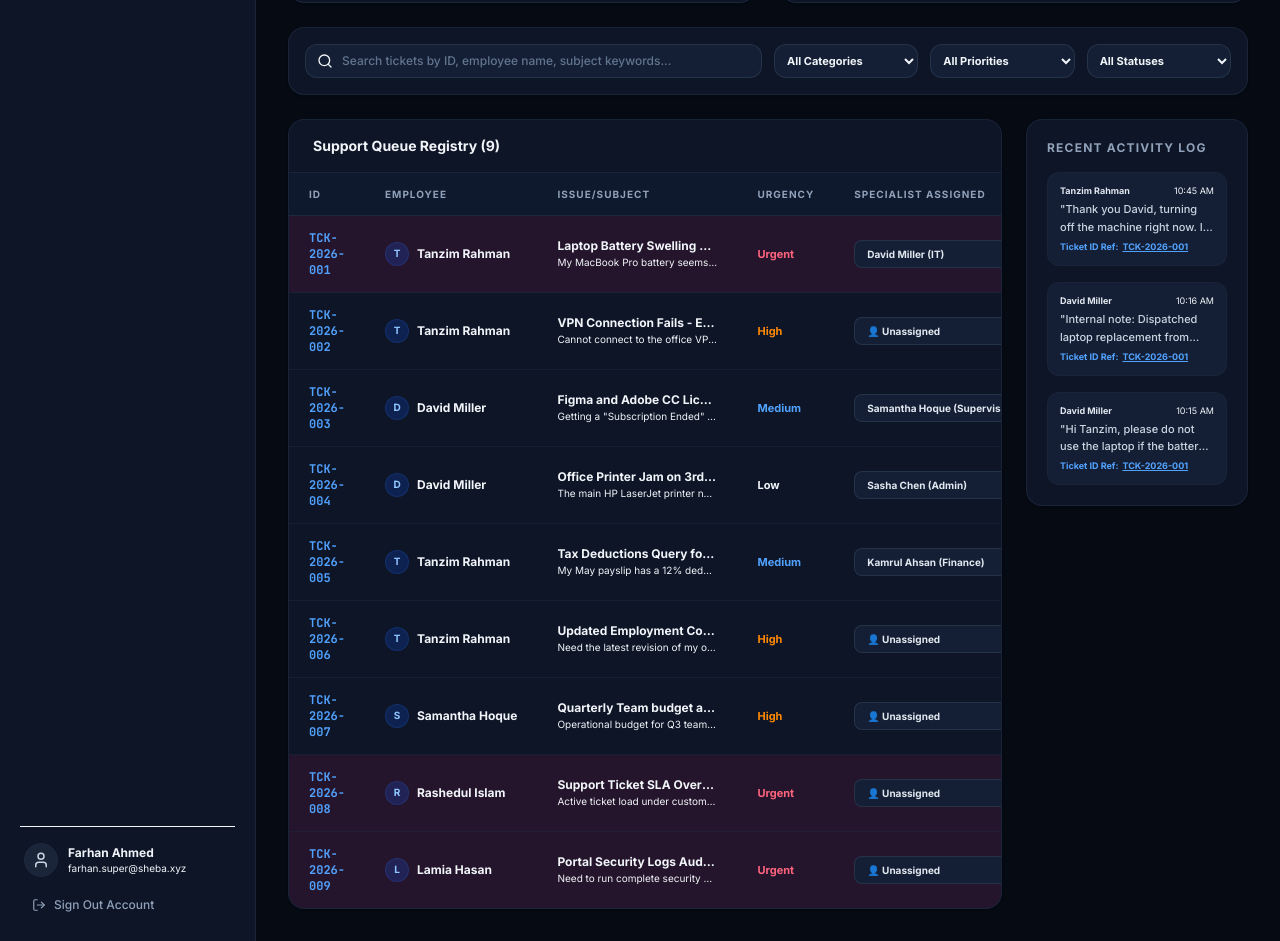
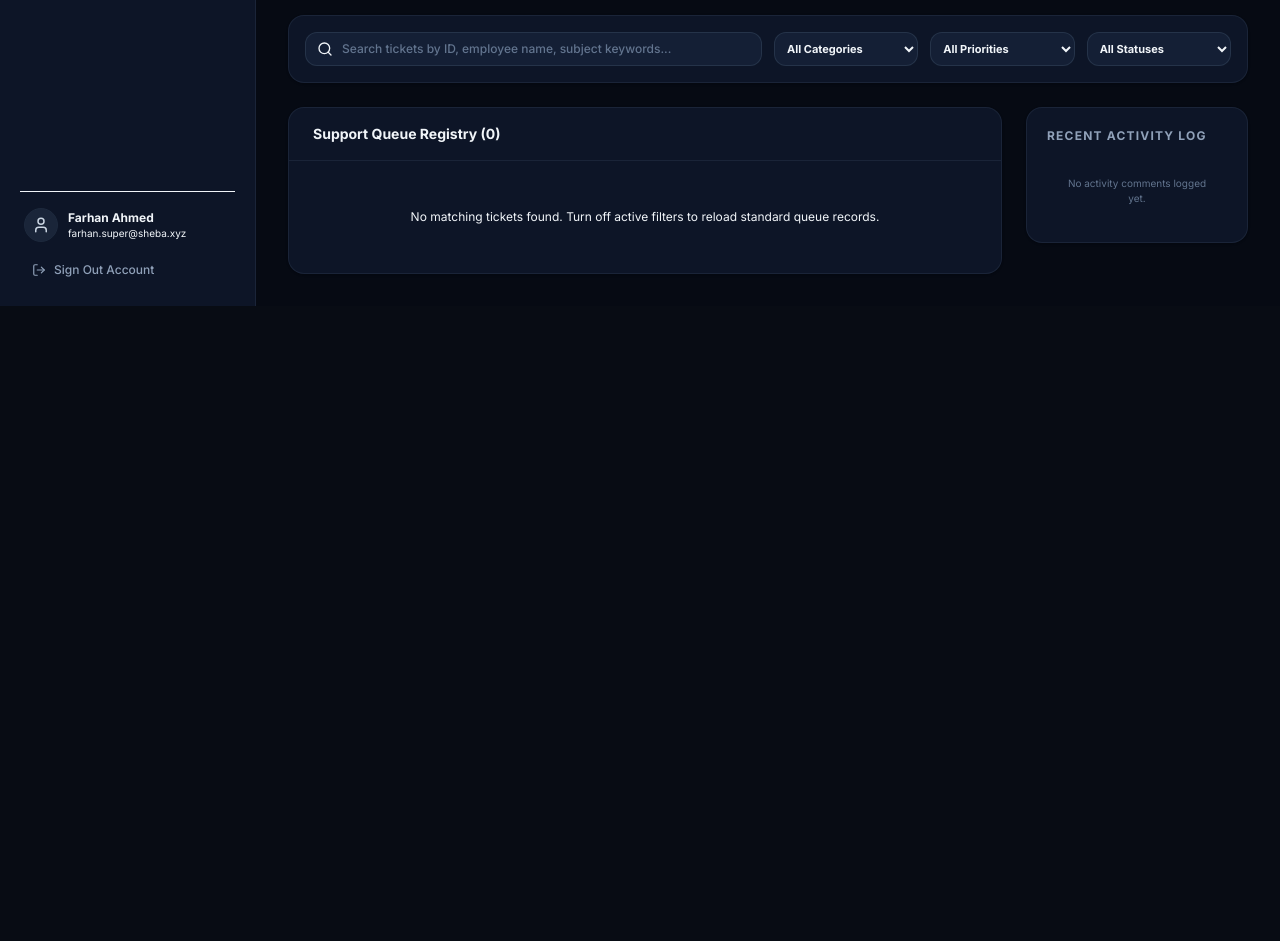
Before and after one commit to sashaown99-source/Ticketing-portal, a React (Vite) app: page / in a window 1280 px wide. Shown: the part 580-1521 px from the top of the page. After the commit the page ends 886 px from the top, so only its background shows below. Built offline with nearby package versions, Linux system fonts and the light colour scheme.

Commit message:
refactor: update dummy user data and app state logic
Reset local storage cache when detecting legacy user data and update dummy user profiles for the development environment.

```diff
--- a/src/context/AppContext.tsx
+++ b/src/context/AppContext.tsx
@@ -50,27 +50,51 @@ const AppContext = createContext<AppContextType | undefined>(undefined);
 
 export const AppProvider: React.FC<{ children: React.ReactNode }> = ({ children }) => {
   const [currentUser, setCurrentUser] = useState<User | null>(() => {
+    const savedUsers = localStorage.getItem('it_users');
+    if (savedUsers && savedUsers.includes('samantha.super@sheba.xyz')) {
+      localStorage.removeItem('it_current_user');
+      localStorage.removeItem('it_users');
+      localStorage.removeItem('it_tickets');
+      localStorage.removeItem('it_comments');
+      localStorage.removeItem('it_audit_logs');
+      return DUMMY_USERS[0];
+    }
     const saved = localStorage.getItem('it_current_user');
-    // Default to Farhan Ahmed (Admin access) to see stats first
-    return saved ? JSON.parse(saved) : DUMMY_USERS[7];
+    return saved ? JSON.parse(saved) : DUMMY_USERS[0];
   });
 
   const [users, setUsers] = useState<User[]>(() => {
+    const savedUsers = localStorage.getItem('it_users');
+    if (savedUsers && savedUsers.includes('samantha.super@sheba.xyz')) {
+      return DUMMY_USERS;
+    }
     const saved = localStorage.getItem('it_users');
     return saved ? JSON.parse(saved) : DUMMY_USERS;
   });
 
   const [tickets, setTickets] = useState<Ticket[]>(() => {
+    const savedUsers = localStorage.getItem('it_users');
+    if (savedUsers && savedUsers.includes('samantha.super@sheba.xyz')) {
+      return DUMMY_TICKETS;
+    }
     const saved = localStorage.getItem('it_tickets');
     return saved ? JSON.parse(saved) : DUMMY_TICKETS;
   });
 
   const [comments, setComments] = useState<Comment[]>(() => {
+    const savedUsers = localStorage.getItem('it_users');
+    if (savedUsers && savedUsers.includes('samantha.super@sheba.xyz')) {
+      return DUMMY_COMMENTS;
+    }
     const saved = localStorage.getItem('it_comments');
     return saved ? JSON.parse(saved) : DUMMY_COMMENTS;
   });
 
   const [auditLogs, setAuditLogs] = useState<AuditLog[]>(() => {
+    const savedUsers = localStorage.getItem('it_users');
+    if (savedUsers && savedUsers.includes('samantha.super@sheba.xyz')) {
+      return DUMMY_AUDIT_LOGS;
+    }
     const saved = localStorage.getItem('it_audit_logs');
     return saved ? JSON.parse(saved) : DUMMY_AUDIT_LOGS;
   });
@@ -279,7 +303,7 @@ export const AppProvider: React.FC<{ children: React.ReactNode }> = ({ children
     localStorage.removeItem('it_tickets');
     localStorage.removeItem('it_comments');
     localStorage.removeItem('it_audit_logs');
-    setCurrentUser(DUMMY_USERS[2]); // Back to Jenkins
+    setCurrentUser(DUMMY_USERS[0]); // Reset to default admin
     setUsers(DUMMY_USERS);
     setTickets(DUMMY_TICKETS);
     setComments(DUMMY_COMMENTS);
--- a/src/data/dummyData.ts
+++ b/src/data/dummyData.ts
@@ -3,257 +3,38 @@ import { User, Ticket, Comment, AuditLog } from '../types';
 export const DUMMY_USERS: User[] = [
   {
     id: 'emp1',
+    name: 'Farhan Ahmed',
+    email: 'farhan.super@sheba.xyz',
+    role: 'Admin access',
+    username: 'farhan_master',
+    employeeId: 'EMP-001',
+    department: 'Global Executive Systems Admin',
+    avatarUrl: undefined
+  },
+  {
+    id: 'emp2',
+    name: 'Sasha',
+    email: 'sashaown99@gmail.com',
+    role: 'Admin access',
+    username: 'sashaown',
+    employeeId: 'EMP-002',
+    department: 'Corporate Admin',
+    avatarUrl: undefined
+  },
+  {
+    id: 'emp3',
     name: 'Tanzim Rahman',
     email: 'tanzim.agent@sheba.xyz',
     role: 'agent',
     username: 'tanzim99',
-    employeeId: 'EMP-001',
+    employeeId: 'EMP-003',
     department: 'Customer Service Operations',
-    avatarUrl: 'https://images.unsplash.com/photo-1544005313-94ddf0286df2?w=150'
-  },
-  {
-    id: 'emp2',
-    name: 'Samantha Hoque',
-    email: 'samantha.super@sheba.xyz',
-    role: 'Supervisor',
-    username: 'samantha_super',
-    employeeId: 'EMP-002',
-    department: 'Quality Assurance & Support',
-    avatarUrl: 'https://images.unsplash.com/photo-1534528741775-53994a69daeb?w=150'
-  },
-  {
-    id: 'emp3',
-    name: 'Rashedul Islam',
-    email: 'rashed.mgr@sheba.xyz',
-    role: 'Manager',
-    username: 'rashed_mgr',
-    employeeId: 'EMP-003',
-    department: 'Operations & Strategy Management',
-    avatarUrl: 'https://images.unsplash.com/photo-1506794778202-cad84cf45f1d?w=150'
-  },
-  {
-    id: 'emp4',
-    name: 'Sasha Chen',
-    email: 'sasha.admin@sheba.xyz',
-    role: 'Admin',
-    username: 'sasha_admin',
-    employeeId: 'EMP-004',
-    department: 'Corporate & Facilities Admin',
-    avatarUrl: 'https://images.unsplash.com/photo-1494790108377-be9c29b29330?w=150'
-  },
-  {
-    id: 'emp5',
-    name: 'David Miller',
-    email: 'david.it@sheba.xyz',
-    role: 'IT',
-    username: 'david_it',
-    employeeId: 'EMP-005',
-    department: 'Information Technology Systems',
-    avatarUrl: 'https://images.unsplash.com/photo-1500648767791-00dcc994a43e?w=150'
-  },
-  {
-    id: 'emp6',
-    name: 'Lamia Hasan',
-    email: 'lamia.hr@sheba.xyz',
-    role: 'HR',
-    username: 'lamia_hr',
-    employeeId: 'EMP-006',
-    department: 'Human Resources & Talent',
-    avatarUrl: 'https://images.unsplash.com/photo-1573496359142-b8d87734a5a2?w=150'
-  },
-  {
-    id: 'emp7',
-    name: 'Kamrul Ahsan',
-    email: 'kamrul.fin@sheba.xyz',
-    role: 'Finance',
-    username: 'kamrul_fin',
-    employeeId: 'EMP-007',
-    department: 'Treasury, Accounts & Finance',
-    avatarUrl: 'https://images.unsplash.com/photo-1472099645785-5658abf4ff4e?w=150'
-  },
-  {
-    id: 'emp8',
-    name: 'Farhan Ahmed',
-    email: 'farhan.super@sheba.xyz',
-    role: 'Admin access',
-    username: 'farhan_master',
-    employeeId: 'EMP-008',
-    department: 'Global Executive Systems Admin',
-    avatarUrl: 'https://images.unsplash.com/photo-1519085360753-af0119f7cbe7?w=150'
+    avatarUrl: undefined
   }
 ];
 
-export const DUMMY_TICKETS: Ticket[] = [
-  {
-    id: 'TCK-2026-001',
-    userId: 'emp1',
-    userName: 'Tanzim Rahman',
-    subject: 'Laptop Battery Swelling & Overheating',
-    description: 'My MacBook Pro battery seems slightly swollen as the trackpad is hard to click, and it gets extremely hot when running Docker. Requesting immediate hardware replacement.',
-    category: 'Hardware',
-    priority: 'Urgent',
-    status: 'In Progress',
-    screenshotUrl: 'https://images.unsplash.com/photo-1588872657578-7efd1f1555ed?w=800',
-    assignedTo: 'David Miller',
-    assignedRole: 'IT',
-    createdAt: '2026-05-28T09:30:00Z',
-    updatedAt: '2026-05-29T14:20:00Z'
-  },
-  {
-    id: 'TCK-2026-002',
-    userId: 'emp1',
-    userName: 'Tanzim Rahman',
-    subject: 'VPN Connection Fails - Error 803',
-    description: 'Cannot connect to the office VPN from home since yesterday evening. I keep getting Auth Peer Verification Failure (Error 803). Need files for the billing sprint urgently.',
-    category: 'Network',
-    priority: 'High',
-    status: 'Open',
-    assignedRole: 'IT',
-    createdAt: '2026-05-31T08:15:00Z',
-    updatedAt: '2026-05-31T08:15:00Z'
-  },
-  {
-    id: 'TCK-2026-003',
-    userId: 'emp5',
-    userName: 'David Miller',
-    subject: 'Figma and Adobe CC License Expired',
-    description: 'Getting a "Subscription Ended" warning when starting Photoshop and Figma. I am on the design team and cannot complete active prototypes. Please renew or re-assign license lease.',
-    category: 'Software',
-    priority: 'Medium',
-    status: 'Resolved',
-    assignedTo: 'Samantha Hoque',
-    assignedRole: 'Supervisor',
-    createdAt: '2026-05-25T11:00:00Z',
-    updatedAt: '2026-05-27T10:30:00Z'
-  },
-  {
-    id: 'TCK-2026-004',
-    userId: 'emp5',
-    userName: 'David Miller',
-    subject: 'Office Printer Jam on 3rd Floor',
-    description: 'The main HP LaserJet printer near the kitchen is stuck on "Jam in Tray 2". Tried opening the cover but couldn\'t find any paper remnant. Status is blocking printer queue.',
-    category: 'Hardware',
-    priority: 'Low',
-    status: 'Closed',
-    assignedTo: 'Sasha Chen',
-    assignedRole: 'Admin',
-    createdAt: '2026-05-20T14:10:00Z',
-    updatedAt: '2026-05-21T16:00:00Z'
-  },
-  {
-    id: 'TCK-2026-005',
-    userId: 'emp1',
-    userName: 'Tanzim Rahman',
-    subject: 'Tax Deductions Query for May Salary Slip',
-    description: 'My May payslip has a 12% deduction instead of the expected 8%. Please clarify if tax brackets were modified or if there was an administrative accounting calculation mismatch.',
-    category: 'Others',
-    priority: 'Medium',
-    status: 'On Hold',
-    assignedTo: 'Kamrul Ahsan',
-    assignedRole: 'Finance',
-    createdAt: '2026-05-29T16:45:00Z',
-    updatedAt: '2026-05-30T11:15:00Z'
-  },
-  {
-    id: 'TCK-2026-006',
-    userId: 'emp1',
-    userName: 'Tanzim Rahman',
-    subject: 'Updated Employment Contract Signature Required',
-    description: 'Need the latest revision of my operational contract signed by Lamia Hasan in HR. This is required for a commercial bank loan verification application deadline.',
-    category: 'Others',
-    priority: 'High',
-    status: 'Open',
-    assignedRole: 'HR',
-    createdAt: '2026-05-31T10:00:00Z',
-    updatedAt: '2026-05-31T10:00:00Z'
-  },
-  {
-    id: 'TCK-2026-007',
-    userId: 'emp2',
-    userName: 'Samantha Hoque',
-    subject: 'Quarterly Team budget approval Request',
-    description: 'Operational budget for Q3 team training is pending approval from Rashedul Islam (Manager). Please review the requested spreadsheet on corporate drive.',
-    category: 'Others',
-    priority: 'High',
-    status: 'Open',
-    assignedRole: 'Manager',
-    createdAt: '2026-05-31T12:00:00Z',
-    updatedAt: '2026-05-31T12:00:00Z'
-  },
-  {
-    id: 'TCK-2026-008',
-    userId: 'emp3',
-    userName: 'Rashedul Islam',
-    subject: 'Support Ticket SLA Overflow Warning',
-    description: 'Active ticket load under customer support has exceeded SLA response time limits. Need immediate assistance from customer agents to clear incoming live desk tickets.',
-    category: 'Others',
-    priority: 'Urgent',
-    status: 'Open',
-    assignedRole: 'agent',
-    createdAt: '2026-05-31T14:00:00Z',
-    updatedAt: '2026-05-31T14:00:00Z'
-  },
-  {
-    id: 'TCK-2026-009',
-    userId: 'emp6',
-    userName: 'Lamia Hasan',
-    subject: 'Portal Security Logs Audit & Permissions Lock',
-    description: 'Need to run complete security verification on all employee login histories. Please restrict any unauthorized IP addresses and verify system configuration parameters.',
-    category: 'admin portal issue',
-    priority: 'Urgent',
-    status: 'Open',
-    assignedRole: 'Admin access',
-    createdAt: '2026-05-31T15:00:00Z',
-    updatedAt: '2026-05-31T15:00:00Z'
-  }
-];
+export const DUMMY_TICKETS: Ticket[] = [];
 
-export const DUMMY_COMMENTS: Comment[] = [
-  {
-    id: 'COM-001',
-    ticketId: 'TCK-2026-001',
-    userId: 'emp5',
-    userName: 'David Miller',
-    userRole: 'IT',
-    commentText: 'Hi Tanzim, please do not use the laptop if the battery is swelling! That is a dynamic fire hazard. Come straight to the IT helpdesk in the corporate office tomorrow. I have set aside a replacement laptop for you.',
-    isInternal: false,
-    createdAt: '2026-05-28T10:15:00Z'
-  },
-  {
-    id: 'COM-002',
-    ticketId: 'TCK-2026-001',
-    userId: 'emp5',
-    userName: 'David Miller',
-    userRole: 'IT',
-    commentText: 'Internal note: Dispatched laptop replacement from stock. Trackpad issue confirmed swelling cell.',
-    isInternal: true,
-    createdAt: '2026-05-28T10:16:00Z'
-  },
-  {
-    id: 'COM-003',
-    ticketId: 'TCK-2026-001',
-    userId: 'emp1',
-    userName: 'Tanzim Rahman',
-    userRole: 'agent',
-    commentText: 'Thank you David, turning off the machine right now. I will see you tomorrow morning to transition.',
-    isInternal: false,
-    createdAt: '2026-05-28T10:45:00Z'
-  }
-];
+export const DUMMY_COMMENTS: Comment[] = [];
 
-export const DUMMY_AUDIT_LOGS: AuditLog[] = [
-  {
-    id: 'LOG-001',
-    ticketId: 'TCK-2026-001',
-    action: 'Created Ticket',
-    performedBy: 'Tanzim Rahman',
-    createdAt: '2026-05-28T09:30:00Z'
-  },
-  {
-    id: 'LOG-002',
-    ticketId: 'TCK-2026-001',
-    action: 'Assigned to David Miller',
-    performedBy: 'Samantha Hoque',
-    createdAt: '2026-05-28T10:05:00Z'
-  }
-];
+export const DUMMY_AUDIT_LOGS: AuditLog[] = [];
```
